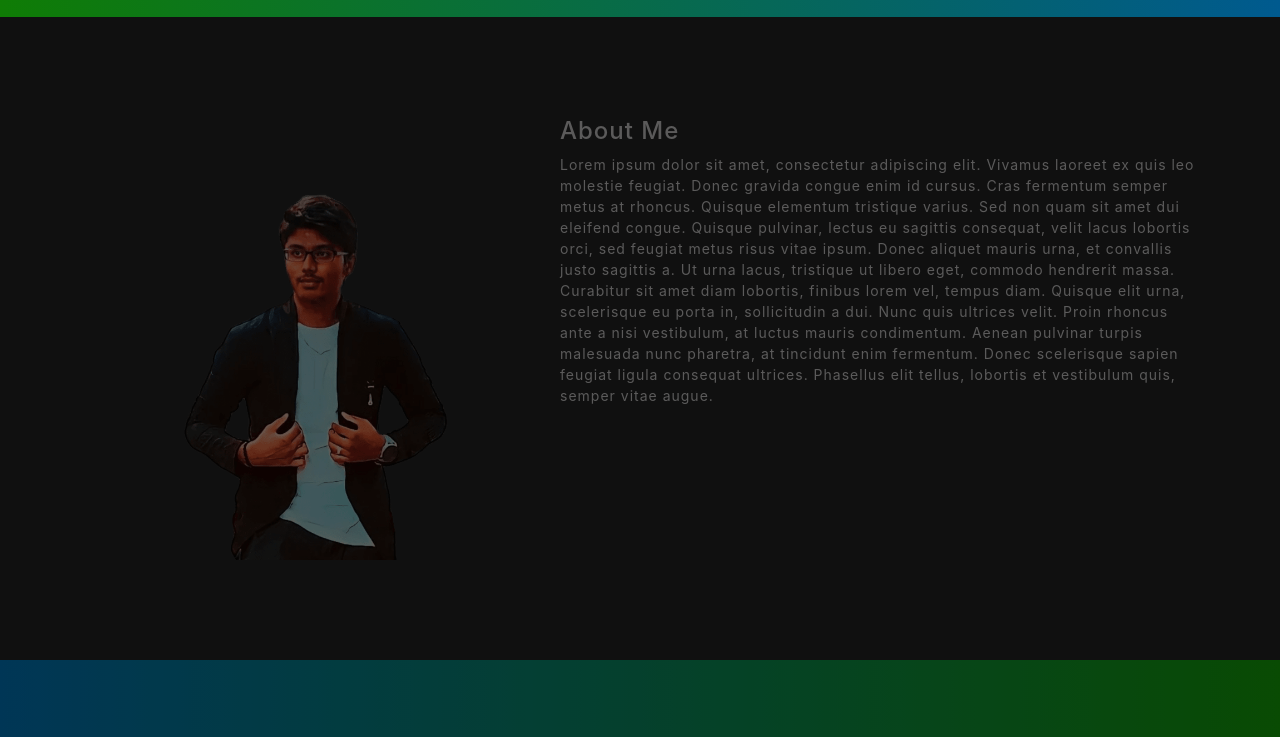
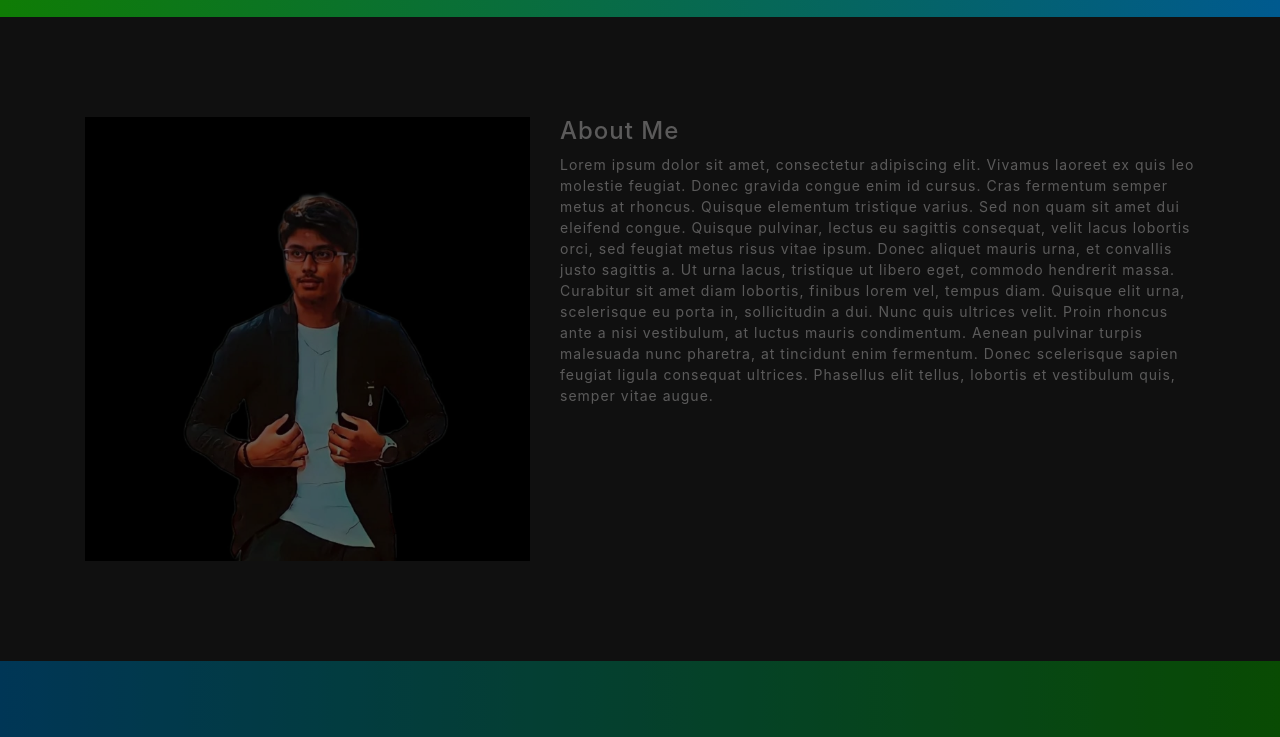
Before and after one commit to Aravind2810/Portfolio, a plain HTML site: page index.html in a window 1280 px wide. Shown: the part 63-800 px from the top of the page. Drawn offline with nearby package versions, Linux system fonts and the light colour scheme.

Commit message:
index.html

```diff
--- a/index.html
+++ b/index.html
@@ -68,7 +68,7 @@
       <div class="container">
         <div class="row">
           <div class="col-md-5">
-            <img class="aboutImage" src="Profile1.png" alt="" />
+            <img class="aboutImage" src="profile.jpg" alt="" />
           </div>
 
           <div class="col-md-7">
```
